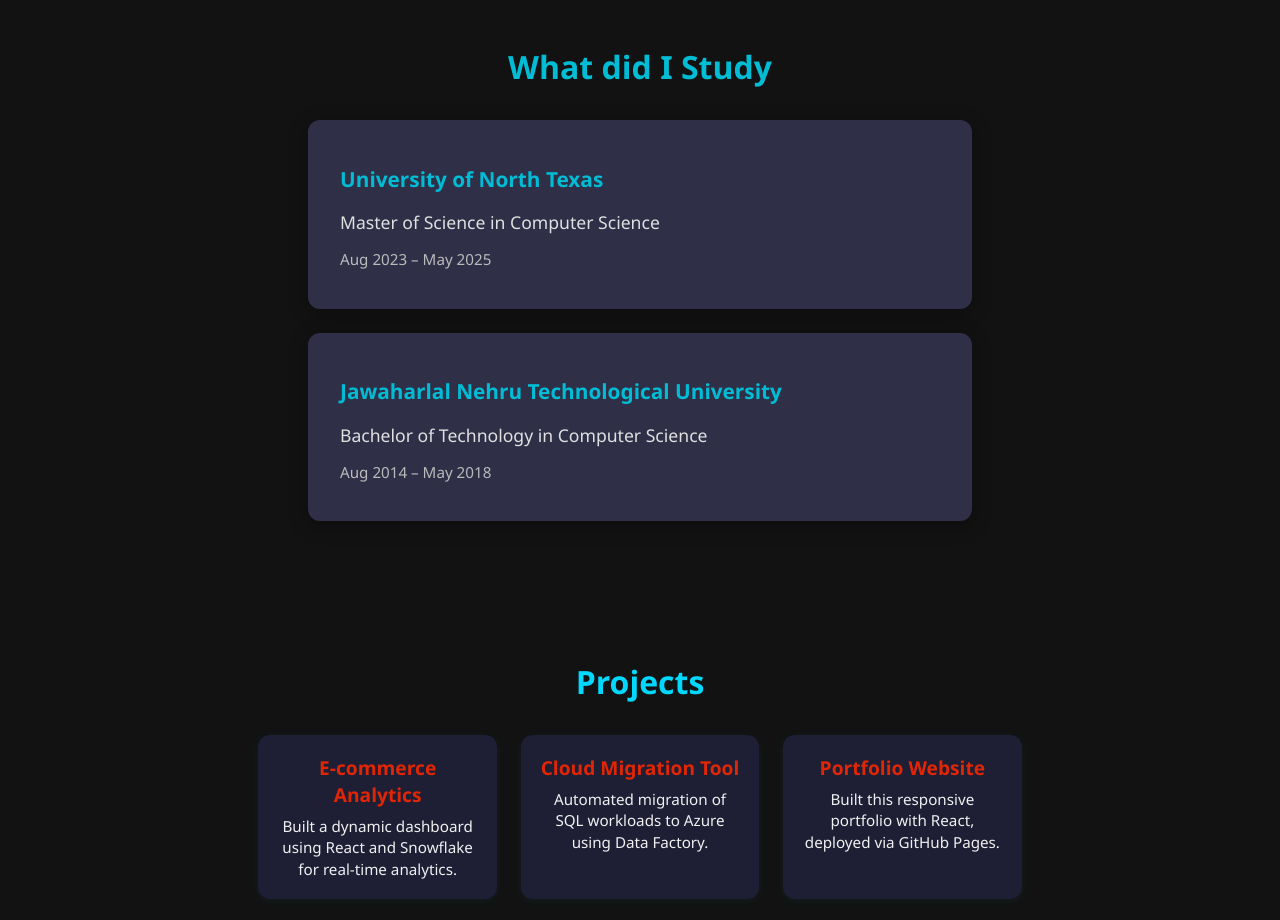
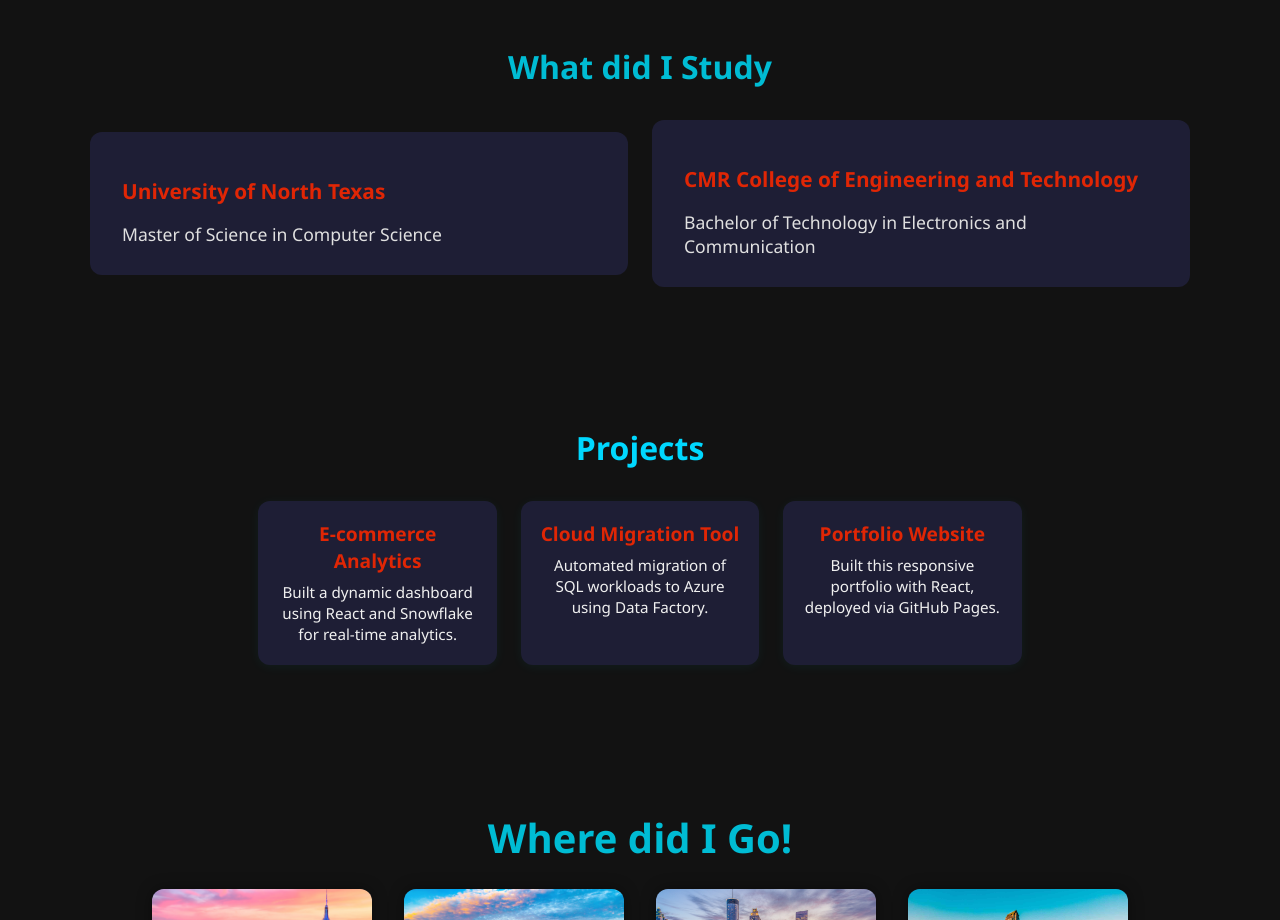
Before and after one commit to akhilMotakatla/portfolio-site, a React (Create React App) app: page / in a window 1280 px wide. Shown: the part 2560-3480 px from the top of the page. Built offline with nearby package versions, Linux system fonts and the light colour scheme.

Commit message:
minor changes for education section

```diff
--- a/src/components/Education.js
+++ b/src/components/Education.js
@@ -5,12 +5,11 @@
   {
     institution: 'University of North Texas',
     degree: 'Master of Science in Computer Science',
-    duration: 'Aug 2023 – May 2025'
   },
   {
-    institution: 'Jawaharlal Nehru Technological University',
-    degree: 'Bachelor of Technology in Computer Science',
-    duration: 'Aug 2014 – May 2018'
+    institution: 'CMR College of Engineering and Technology',
+    degree: 'Bachelor of Technology in Electronics and Communication',
+
   }
 ];
 
@@ -23,7 +22,7 @@
           <div className="education-card" key={index}>
             <h3 className="edu-institution">{edu.institution}</h3>
             <p className="edu-degree">{edu.degree}</p>
-            <p className="edu-duration">{edu.duration}</p>
+
           </div>
         ))}
       </div>
--- a/src/styles/education.css
+++ b/src/styles/education.css
@@ -17,31 +17,31 @@
 
 .education-list {
   display: flex;
-  flex-direction: column;
+  flex-direction: row;
   gap: 1.5rem;
   align-items: center;
 }
 
 .education-card {
-  background-color: #2f2f48;
+  background-color: #1e1e35;
   border-radius: 12px;
   padding: 1.5rem 2rem;
   width: 100%;
   max-width: 600px;
   text-align: left;
-  box-shadow: 0 4px 20px rgba(0, 0, 0, 0.3);
+
   transition: transform 0.3s ease, box-shadow 0.3s ease;
 }
 
 .education-card:hover {
   transform: translateY(-5px);
-  box-shadow: 0 6px 25px rgba(0, 0, 0, 0.5);
+  box-shadow: 0 0 15px rgba(0, 255, 255, 0.3)
 }
 
 .edu-institution {
   font-size: 1.3rem;
   font-weight: bold;
-  color: #00bcd4;
+  color: #e02605;
   margin-bottom: 0.5rem;
 }
 
--- a/src/styles/projects.css
+++ b/src/styles/projects.css
@@ -38,11 +38,7 @@
   box-shadow: 0 0 15px rgba(0, 255, 255, 0.3);
   background-color: #24244a;
 }
-.projects-section:hover  {
-  transform: scale(1.05);
-  box-shadow: 0 0 15px rgba(0, 255, 255, 0.3);
-  transition: transform 0.3s ease, box-shadow 0.3s ease;
-}
+
 
 .project-title {
   font-size: 1.2rem;
```
